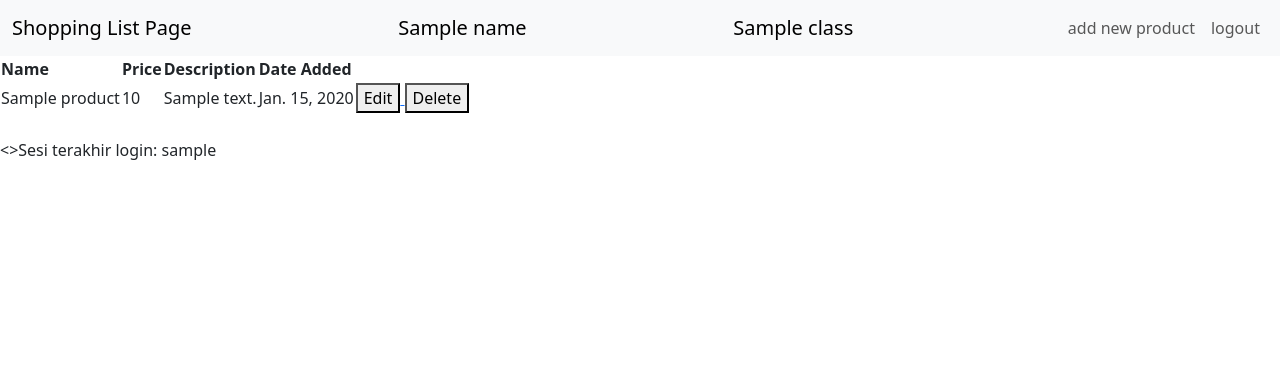
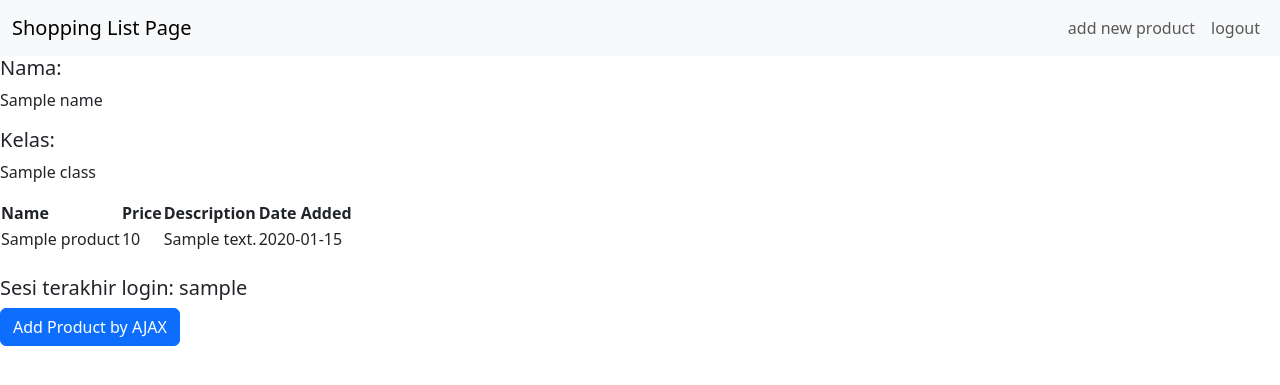
Before and after one commit to Merrick2q/shopping-list, a Django app: template main/templates/main.html in a window 1280 px wide. Shown: the top 385 px of the page. Run offline with Django 4.2, Linux system fonts and the light colour scheme; tables that the repository leaves empty hold one stand-in row (values such as "Sample post"); the template is opened without the code that fills it: values that come from a table or form of the project are taken from there, most other values are stand-ins (such as "Sample title", 1, 10 or a date in 2020).

Commit message:
Tutorial 5 selesai

```diff
--- a/main/templates/main.html
+++ b/main/templates/main.html
@@ -4,8 +4,6 @@
     <nav class="navbar navbar-expand-sm bg-light justify-content-center">
         <div class="container-fluid">
             <a class="navbar-brand" href="#">Shopping List Page</a>
-            <a class="navbar-brand" href="#">{{ name }}</a>
-            <a class="navbar-brand" href="#">{{ class }}</a>
           <ul class="navbar-nav">
             <li class="nav-item">
               <a class="nav-link" href="{% url 'main:create_product' %}">add new product</a>
@@ -17,38 +15,84 @@
         </div>
     </nav>
 
-    <table>
-        <tr>
-            <th>Name</th>
-            <th>Price</th>
-            <th>Description</th>
-            <th>Date Added</th>
-        </tr>
+    <h5>Nama: </h5>
+    <p>{{ name }}</p>
+    <h5>Kelas: </h5>
+    <p>{{ class }}</p>
 
-        {% comment %} Berikut cara memperlihatkan data produk di bawah baris ini {% endcomment %}
-
-        {% for product in products %}
-            <tr>
-                <td>{{product.name}}</td>
-                <td>{{product.price}}</td>
-                <td>{{product.description}}</td>
-                <td>{{product.date_added}}</td>
-                <td>
-                    <a href="{% url 'main:edit_product' product.pk %}">
-                        <button>
-                            Edit
-                        </button>
-                    </a>
-                    <a href="{% url 'main:delete_product' product.pk %}">
-                        <button>
-                            Delete
-                        </button>
-                    </a>
-                </td>
-            </tr>
-        {% endfor %}
+    <table id="product_table">
+        <div class="modal fade" id="exampleModal" tabindex="-1" aria-labelledby="exampleModalLabel" aria-hidden="true">
+            <div class="modal-dialog">
+                <div class="modal-content">
+                    <div class="modal-header">
+                        <h1 class="modal-title fs-5" id="exampleModalLabel">Add New Product</h1>
+                        <button type="button" class="btn-close" data-bs-dismiss="modal" aria-label="Close"></button>
+                    </div>
+                    <div class="modal-body">
+                        <form id="form" onsubmit="return false;">
+                            {% csrf_token %}
+                            <div class="mb-3">
+                                <label for="name" class="col-form-label">Name:</label>
+                                <input type="text" class="form-control" id="name" name="name"></input>
+                            </div>
+                            <div class="mb-3">
+                                <label for="price" class="col-form-label">Price:</label>
+                                <input type="number" class="form-control" id="price" name="price"></input>
+                            </div>
+                            <div class="mb-3">
+                                <label for="description" class="col-form-label">Description:</label>
+                                <textarea class="form-control" id="description" name="description"></textarea>
+                            </div>
+                        </form>
+                    </div>
+                    <div class="modal-footer">
+                        <button type="button" class="btn btn-secondary" data-bs-dismiss="modal">Close</button>
+                        <button type="button" class="btn btn-primary" id="button_add" data-bs-dismiss="modal">Add Product</button>
+                    </div>
+                </div>
+            </div>
+        </div>
     </table>
 
     <br />
-    <>Sesi terakhir login: {{ last_login }}</h5>
+    <h5>Sesi terakhir login: {{ last_login }}</h5>
+
+    <button type="button" class="btn btn-primary" data-bs-toggle="modal" data-bs-target="#exampleModal">Add Product by AJAX</button>
+
+    <script>
+        async function getProducts() {
+            return fetch("{% url 'main:get_product_json' %}").then((res) => res.json())
+        }
+        async function refreshProducts() {
+            document.getElementById("product_table").innerHTML = ""
+            const products = await getProducts()
+            let htmlString = `<tr>
+                <th>Name</th>
+                <th>Price</th>
+                <th>Description</th>
+                <th>Date Added</th>
+            </tr>`
+            products.forEach((item) => {
+                htmlString += `\n<tr>
+                <td>${item.fields.name}</td>
+                <td>${item.fields.price}</td>
+                <td>${item.fields.description}</td>
+                <td>${item.fields.date_added}</td>
+            </tr>`
+            })
+
+            document.getElementById("product_table").innerHTML = htmlString
+        }
+        refreshProducts()
+        function addProduct() {
+            fetch("{% url 'main:add_product_ajax' %}", {
+                method: "POST",
+                body: new FormData(document.querySelector('#form'))
+            }).then(refreshProducts)
+
+            document.getElementById("form").reset()
+            return false
+        }
+        document.getElementById("button_add").onclick = addProduct
+    </script>
 {% endblock content %}
--- a/main/urls.py
+++ b/main/urls.py
@@ -1,6 +1,6 @@
 from django.urls import path
 from main.views import show_main
-from main.views import show_main, create_product, show_xml, show_json, show_xml_by_id, show_json_by_id, edit_product, delete_product, register, login_user, logout_user
+from main.views import show_main, create_product, show_xml, show_json, show_xml_by_id, show_json_by_id, edit_product, delete_product, register, login_user, logout_user, get_product_json, add_product_ajax
 
 app_name = 'main'
 
@@ -16,4 +16,6 @@ urlpatterns = [
     path('register/', register, name='register'),
     path('login/', login_user, name='login'),
     path('logout/', logout_user, name='logout'),
+    path('get-product/', get_product_json, name='get_product_json'),
+    path('create-product-ajax/', add_product_ajax, name='add_product_ajax'),
 ]
--- a/main/views.py
+++ b/main/views.py
@@ -1,5 +1,5 @@
 from django.shortcuts import render
-from django.http import HttpResponseRedirect
+from django.http import HttpResponseNotFound, HttpResponseRedirect
 from main.forms import ProductForm
 from main.forms import Product
 from django.urls import reverse
@@ -14,6 +14,7 @@ from django.contrib.auth.decorators import login_required
 import datetime
 from django.http import HttpResponseRedirect
 from django.urls import reverse
+from django.views.decorators.csrf import csrf_exempt
 
 # Create your views here.
 @login_required(login_url='/login')
@@ -112,3 +113,22 @@ def delete_product(request, id):
     product.delete()
     # Kembali ke halaman awal
     return HttpResponseRedirect(reverse('main:show_main'))
+
+def get_product_json(request):
+    product_item = Product.objects.all()
+    return HttpResponse(serializers.serialize('json', product_item))
+
+@csrf_exempt
+def add_product_ajax(request):
+    if request.method == 'POST':
+        name = request.POST.get("name")
+        price = request.POST.get("price")
+        description = request.POST.get("description")
+        user = request.user
+
+        new_product = Product(name=name, price=price, description=description, user=user)
+        new_product.save()
+
+        return HttpResponse(b"CREATED", status=201)
+
+    return HttpResponseNotFound()
```
